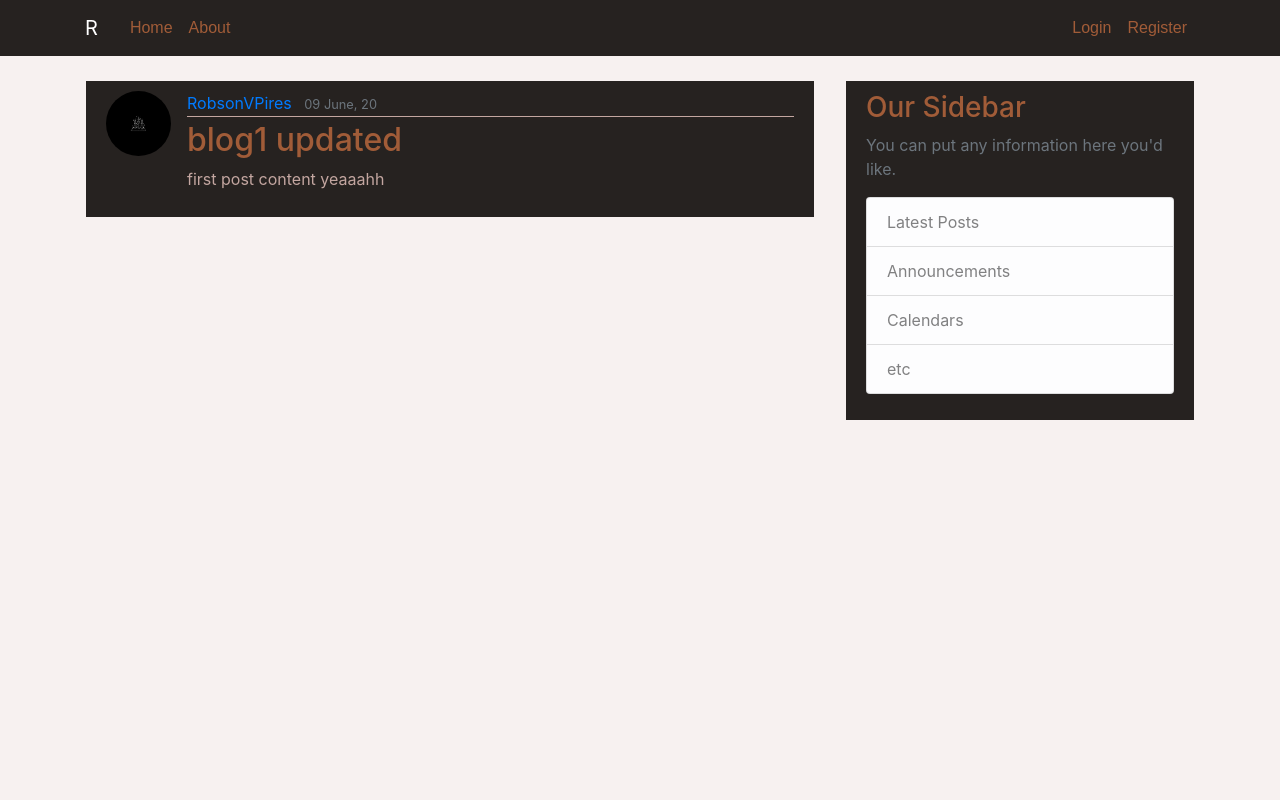
After one commit to robsonvpires/SocialNetwork, a Django app: page /post/1/ in a window 1280 px wide. The commit adds this page. Run offline with Django 3.2, Linux system fonts and the light colour scheme; data comes from the database, SQL or seed files in the repository; both versions use the stored data as it was after the commit; some libraries are stand-ins or nearby versions.

Commit message:
now users can update, delete and create posts, perhaps a post can only be deleted or updated by its author. Also testing some colors features.

```diff
--- a/blog/models.py
+++ b/blog/models.py
@@ -1,6 +1,7 @@
 from django.db import models
 from django.utils import timezone
 from django.contrib.auth.models import User
+from django.urls import reverse
 
 
 class Post(models.Model):
@@ -12,3 +13,7 @@ class Post(models.Model):
     # return the title as name of the object
     def __str__(self):
         return self.title
+
+
+    def get_absolute_url(self):
+        return reverse('post-detail', kwargs={'pk': self.pk})
--- a/blog/static/blog/main.css
+++ b/blog/static/blog/main.css
@@ -1,27 +1,28 @@
 body {
-  background: #fafafa;
-  color: #333333;
+  background: #f7f1f0;
+  color: #F7F1F0;
   margin-top: 5rem;
 }
 
 h1, h2, h3, h4, h5, h6 {
-  color: #444444;
+  color: #A15C38;
 }
 
 ul {
-  margin: 0;
+  margin: #F7F1F0;
 }
 
 .bg-steel {
-  background-color: #d95f41;
+  background-color: #262220;
 }
 
 .site-header .navbar-nav .nav-link {
-  color: #cbd5db;
+  color: #A15C38;
+  font-family: Arial, Helvetica, sans-serif;
 }
 
 .site-header .navbar-nav .nav-link:hover {
-  color: #ffffff;
+  color: C3A6A0;
 }
 
 .site-header .navbar-nav .nav-link.active {
@@ -29,23 +30,23 @@ ul {
 }
 
 .content-section {
-  background: #ffffff;
+  background: #262220;
   padding: 10px 20px;
-  border: 1px solid #dddddd;
-  border-radius: 3px;
+  border: 1px solid;
   margin-bottom: 20px;
 }
 
 .article-title {
-  color: #444444;
+  color: #A15C38;
 }
 
 a.article-title:hover {
-  color: #428bca;
+  color: #C3A6A0;
   text-decoration: none;
 }
 
 .article-content {
+  color: #C3A6A0;
   white-space: pre-line;
 }
 
@@ -58,11 +59,11 @@ a.article-title:hover {
 .article-metadata {
   padding-bottom: 1px;
   margin-bottom: 4px;
-  border-bottom: 1px solid #e3e3e3
+  border-bottom: 1px solid #C3A6A0;
 }
 
 .article-metadata a:hover {
-  color: #333;
+  color: #C3A6A0;
   text-decoration: none;
 }
 
--- a/blog/templates/blog/base.html
+++ b/blog/templates/blog/base.html
@@ -34,6 +34,7 @@
                 <!-- Navbar Right Side -->
                 <div class="navbar-nav">
                     {% if user.is_authenticated %}
+                        <a class="nav-item nav-link" href="{% url 'post-create' %}">New Post</a>
                         <a class="nav-item nav-link" href="{% url 'logout' %}">Logout</a>
                         <a class="nav-item nav-link" href="{% url 'profile' %}">Profile</a>
                     {% else %}
--- a/blog/templates/blog/home.html
+++ b/blog/templates/blog/home.html
@@ -9,7 +9,7 @@
               <a class="mr-2" href="#">{{ post.author }}</a>
               <small class="text-muted">{{ post.date_posted|date:"d F, y" }}</small>
             </div>
-            <h2><a class="article-title" href="#">{{ post.title }}</a></h2>
+            <h2><a class="article-title" href="{% url 'post-detail' post.id %}">{{ post.title }}</a></h2>
             <p class="article-content">{{ post.content }}</p>
           </div>
         </article>
--- /dev/null
+++ b/blog/templates/blog/post_detail.html
@@ -0,0 +1,21 @@
+{% extends "blog/base.html" %}
+
+{% block content %}
+        <article class="media content-section">
+          <img class="rounded-circle article-img" src="{{ object.author.profile.image.url }}">
+            <div class="media-body">
+            <div class="article-metadata">
+              <a class="mr-2" href="#">{{ object.author }}</a>
+              <small class="text-muted">{{ object.date_posted|date:"d F, y" }}</small>
+              {% if object.author == user %}
+                <div>
+                  <a class="btn btn-secondary btn-sm mt-1 mb-1" href="{% url 'post-update' object.id %}">Update</a>
+                  <a class="btn btn-danger btn-sm mt-1 mb-1" href="{% url 'post-delete' object.id %}">Delete</a>
+                </div>
+              {% endif %}
+            </div>
+            <h2 class="article-title">{{ object.title }}</h2>
+            <p class="article-content">{{ object.content }}</p>
+          </div>
+        </article>
+{% endblock content %}
--- a/blog/urls.py
+++ b/blog/urls.py
@@ -1,7 +1,20 @@
 from django.urls import path
+from .views import (
+    PostListView,
+    PostDetailView,
+    PostCreateView,
+    PostUpdateView,
+    PostDeleteView,
+)
 from . import views
 
 urlpatterns = [
-    path('', views.home, name='blog-home'),
+    path('', PostListView.as_view(), name='blog-home'),
+    path('post/<int:pk>/', PostDetailView.as_view(), name='post-detail'),
+    path('post/new/', PostCreateView.as_view(), name='post-create'),
+    path('post/<int:pk>/update/', PostUpdateView.as_view(), name='post-update'),
+    path('post/<int:pk>/delete/', PostDeleteView.as_view(), name='post-delete'),
     path('about/', views.about, name='blog-about'),
 ]
+
+# <app> / <model>_<viewtype>.html
--- a/blog/views.py
+++ b/blog/views.py
@@ -1,4 +1,12 @@
 from django.shortcuts import render
+from django.contrib.auth.mixins import LoginRequiredMixin, UserPassesTestMixin
+from django.views.generic import (
+    ListView,
+    DetailView,
+    CreateView,
+    UpdateView,
+    DeleteView
+)
 from .models import Post
 
 
@@ -9,5 +17,51 @@ def home(request):
     return render(request, 'blog/home.html', context)
 
 
+class PostListView(ListView):
+    model = Post
+    template_name = 'blog/home.html'  # <app> / <model>_<viewtype>.html
+    context_object_name = 'posts'
+    ordering = ['-date_posted']
+
+
+class PostDetailView(DetailView):
+    model = Post
+
+
+class PostCreateView(LoginRequiredMixin, CreateView):
+    model = Post
+    fields = ['title', 'content']
+
+    def form_valid(self, form):
+        form.instance.author = self.request.user
+        return super().form_valid(form)
+
+
+class PostUpdateView(LoginRequiredMixin, UserPassesTestMixin, UpdateView):
+    model = Post
+    fields = ['title', 'content']
+
+    def form_valid(self, form):
+        form.instance.author = self.request.user
+        return super().form_valid(form)
+
+    def test_func(self):
+        post = self.get_object()
+        if self.request.user == post.author:
+            return True
+        return False
+
+
+class PostDeleteView(LoginRequiredMixin, UserPassesTestMixin, DeleteView):
+    model = Post
+    success_url = '/'
+
+    def test_func(self):
+        post = self.get_object()
+        if self.request.user == post.author:
+            return True
+        return False
+
+
 def about(request):
     return render(request, 'blog/about.html', {'title': 'About'})
--- a/users/models.py
+++ b/users/models.py
@@ -10,8 +10,8 @@ class Profile(models.Model):
     def __str__(self):
         return f'{self.user.username} Profile'
 
-    def save(self):
-        super().save()
+    def save(self, *args, **kwargs):
+        super(Profile, self).save(*args, **kwargs)
 
         img = Image.open(self.image.path)
 
--- a/users/templates/users/profile.html
+++ b/users/templates/users/profile.html
@@ -4,7 +4,7 @@
 {% block content %}
     <div class="content-section">
       <div class="media">
-        <img class="rounded-circle account-img" src="{{user.profile.image.url}}">
+        <img class="rounded account-img" src="{{user.profile.image.url}}">
         <div class="media-body">
           <h2 class="account-heading">{{ user.username }}</h2>
           <p class="text-secondary">{{ user.email }}</p>
@@ -14,7 +14,7 @@
         <form method="POST" enctype="multipart/form-data">
             {% csrf_token %}
             <fieldset class="form-group">
-                <legend class="border-bottom mb-4">Profile Info</legend>
+                <legend class="border-bottom mb-4">Change Profile Info</legend>
                 {{ u_form|crispy }}
                 {{ p_form|crispy }}
             </fieldset>
```
Also changed, not shown: blog/templates/blog/post_confirm_delete.html (added, +18 -0 lines), blog/templates/blog/post_form.html (added, +18 -0 lines), users/views.py (+5 -3 lines), db.sqlite3, media/default.jpg, media/profile_pics/MARGS.jpg (added), media/profile_pics/legolas.jpg (added), users/admin.py (line endings or trailing spaces), users/apps.py (line endings or trailing spaces), users/forms.py (line endings or trailing spaces), users/signals.py (line endings or trailing spaces).
